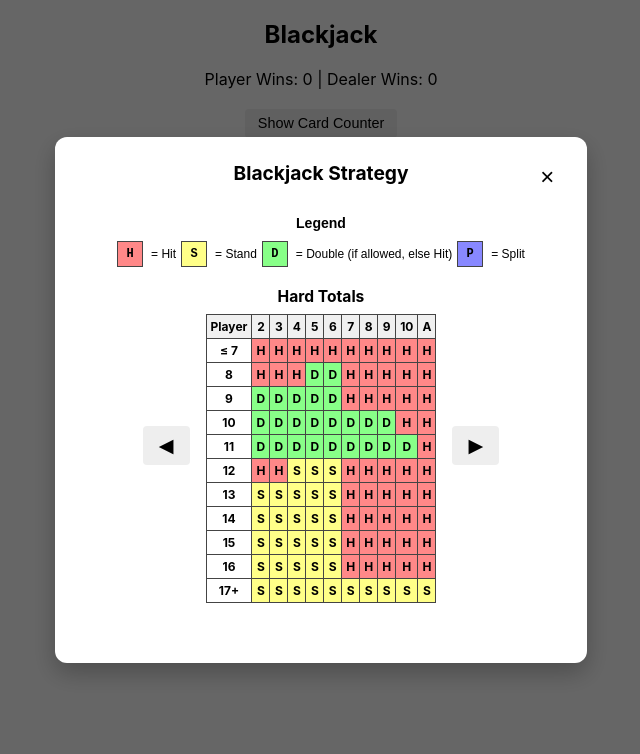
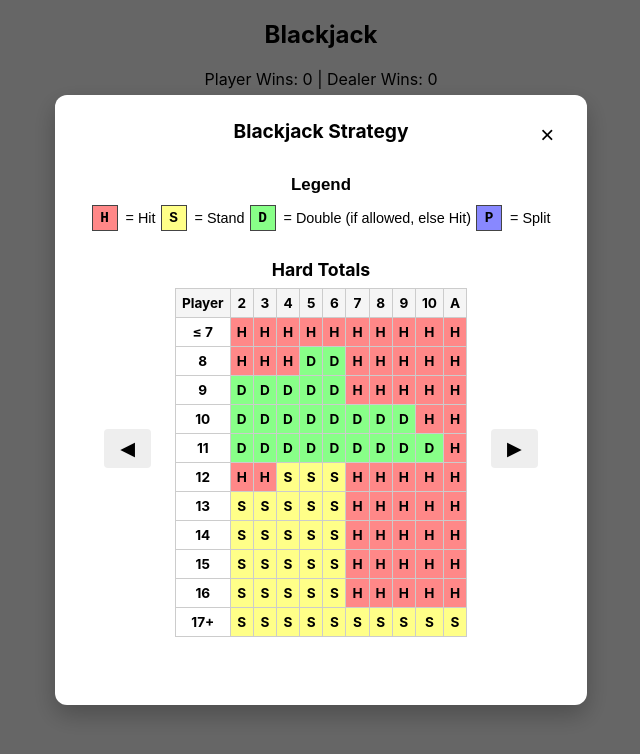
Before and after one commit to milaud/blackjack, a React (Create React App) app: page / in a window 1280 px wide. Both pictures are taken after a click on the button "What does the Book say?". Shown: the top 754 px of the page, without its empty margins (319-959 px from the left). Built offline with nearby package versions, Linux system fonts and the light colour scheme.

Commit message:
book css changes

```diff
--- a/src/components/BookModal/Book.css
+++ b/src/components/BookModal/Book.css
@@ -13,7 +13,8 @@
   width: 100%;
   height: 100%;
   border-collapse: collapse;
-  font-size: 0.75rem;
+  /* font-size: 0.75rem; */
+  font-size: 0.9rem;
   /* Smaller font for mobile */
   table-layout: fixed;
 }
@@ -23,6 +24,8 @@
   width: 100%;
   max-width: 500px;
   max-height: 90vh;
+  /* max-width: 50vw; */
+  /* max-height: 75vh; */
   overflow-y: auto;
   border-radius: 12px;
   padding: 1.5rem 1rem;
@@ -210,6 +213,29 @@ th {
   margin-bottom: 1rem;
 }
 
+.book_table {
+  width: 100%;
+  overflow-x: auto;
+  padding: 0.5rem;
+}
+
+.book_table table {
+  width: 100%;
+  border-collapse: collapse;
+  text-align: center;
+  font-size: 0.85rem;
+}
+
+.book_table th,
+.book_table td {
+  border: 1px solid #ccc;
+  padding: 6px;
+}
+
+.book_table th {
+  background-color: #f5f5f5;
+}
+
 .nav-button {
   background-color: #eee;
   border: none;
@@ -288,4 +314,6 @@ th {
     font-size: 1.2rem;
   }
 
+
+
 }
--- a/src/components/BookModal/Book.jsx
+++ b/src/components/BookModal/Book.jsx
@@ -14,7 +14,7 @@ const StrategySection = ({ title, data, rowLabelPrefix, customOrder }) => {
     const rowKeys = customOrder ?? Object.keys(data);
 
     return (
-        <div>
+        <div className='book_table'>
             <table>
                 <caption>{title}</caption>
                 <thead>
```
